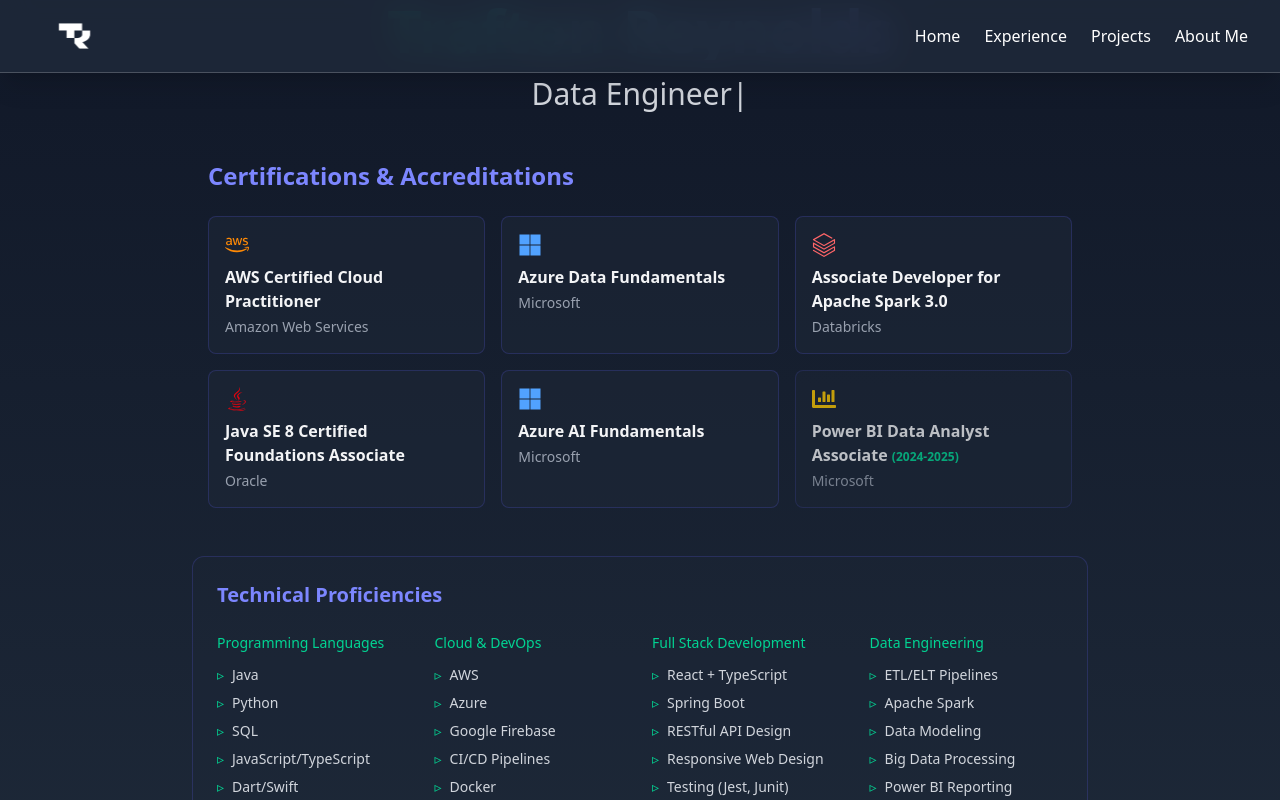
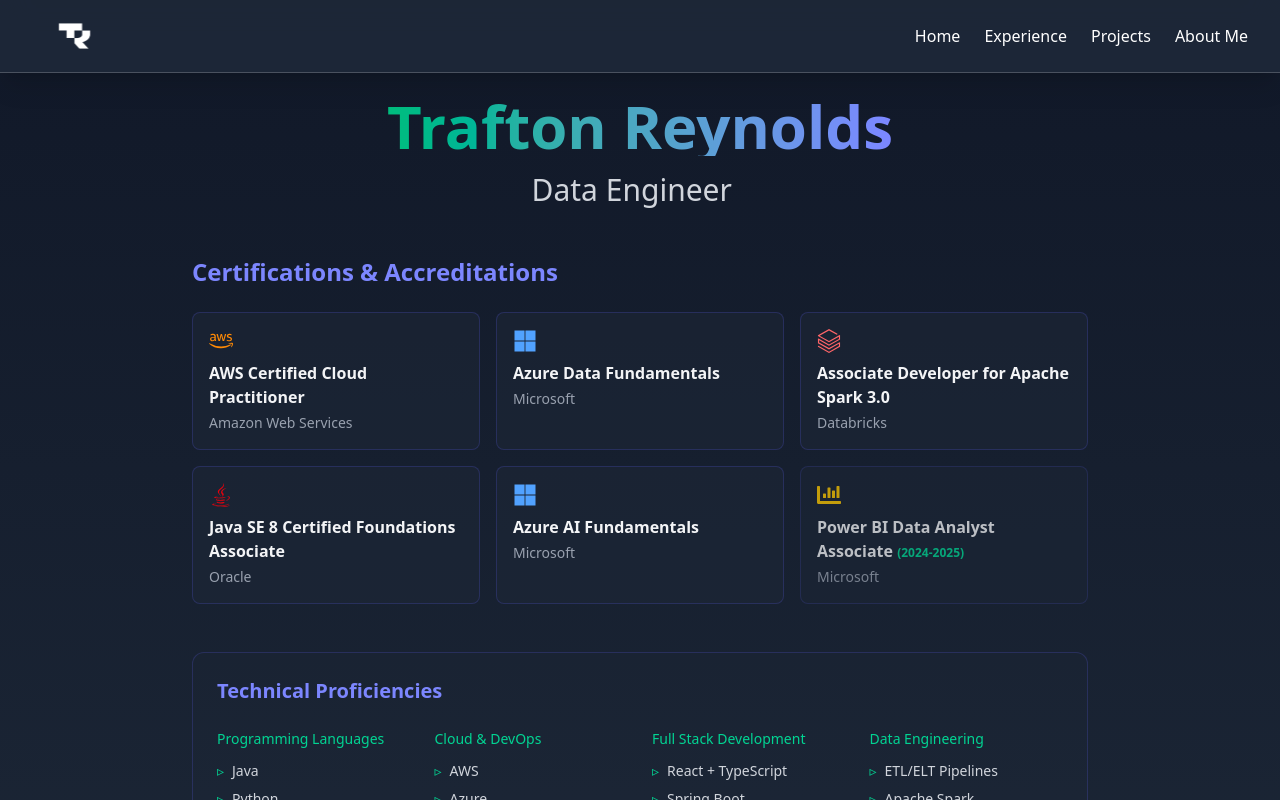
Before and after one commit to traftonrey/trafton-portfolio, a React (Vite) app: page / in a window 1280 px wide. Shown: the top 800 px of the page. Built offline with nearby package versions, Linux system fonts and the light colour scheme.

Commit message:
home page title padding hotfix

```diff
--- a/src/pages/Home.tsx
+++ b/src/pages/Home.tsx
@@ -8,7 +8,7 @@
 const Home = () => (
     <div className="min-h-screen bg-gradient-to-b from-gray-900 to-gray-800">
         <Navbar />
-        <div className="w-full min-h-screen flex flex-col items-center justify-center px-4 md:px-8 text-gray-100">
+        <div className="w-full min-h-screen flex flex-col items-center justify-center px-4 md:px-8 py-24 text-gray-100">
             {/* Hero Section */}
             <motion.div
                 className="text-center"
@@ -41,10 +41,10 @@
                 animate={{ opacity: 1 }}
                 transition={{ delay: 0.5 }}
             >
-                <h2 className="text-2xl font-bold text-indigo-400 mb-6 px-4">
+                <h2 className="text-2xl font-bold text-indigo-400 mb-6">
                     Certifications & Accreditations
                 </h2>
-                <div className="grid grid-cols-2 md:grid-cols-3 gap-4 px-4">
+                <div className="grid grid-cols-2 md:grid-cols-3 gap-4">
                     <div className="p-4 bg-gray-800/50 rounded-lg border border-indigo-500/20 hover:border-emerald-500/40 transition-colors">
                         <a href="https://www.credly.com/badges/a4902e0f-e392-49ec-98f9-ddbb191b7a35/public_url" target="_blank" rel="noopener noreferrer">
                             <FaAws className="text-2xl text-orange-400 mb-2" />
```
